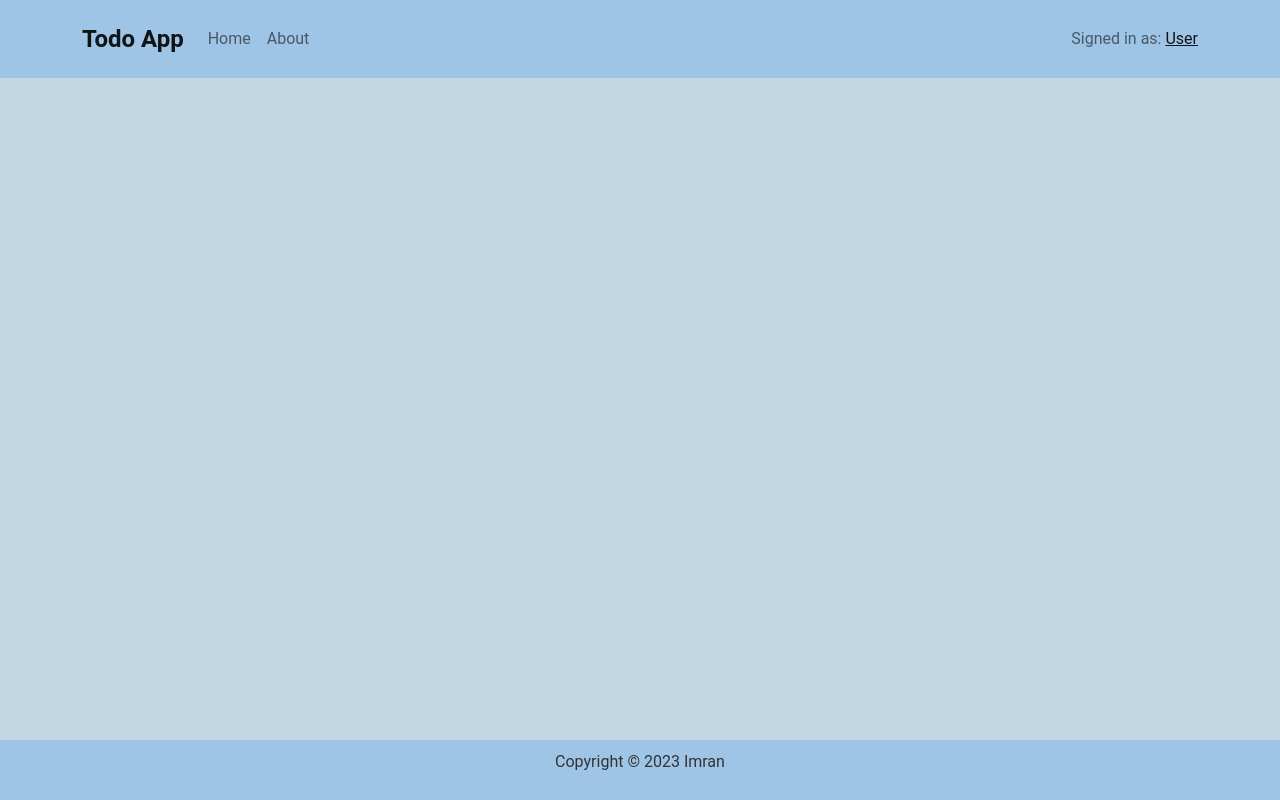
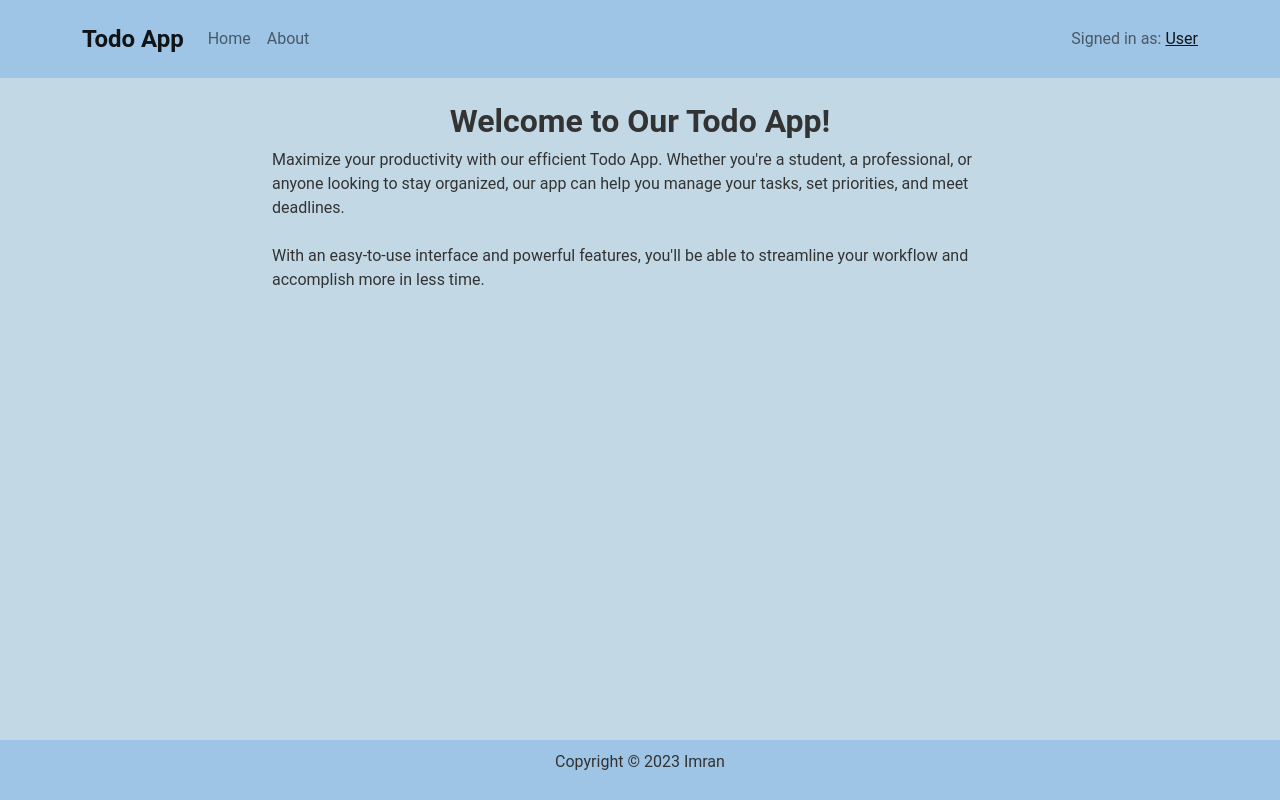
Before and after one commit to ImranNawar/todo-app, a React (Create React App) app: page /about in a window 1280 px wide. Built offline with nearby package versions, Linux system fonts and the light colour scheme.

Commit message:
Add description to About

```diff
--- a/src/pages/About.js
+++ b/src/pages/About.js
@@ -7,9 +7,24 @@ const About = () => {
     <div>
       <NavbarC />
 
+      <div className="container mt-4">
+  <div className="row">
+    <div className="col-md-8 offset-md-2">
+      <h2 className="text-center fw-bold">Welcome to Our Todo App!</h2>
+      <p className="mb-4">
+        Maximize your productivity with our efficient Todo App. Whether you're a student, a professional, or anyone looking to stay organized, our app can help you manage your tasks, set priorities, and meet deadlines.
+      </p>
+      <p className="mb-4">
+        With an easy-to-use interface and powerful features, you'll be able to streamline your workflow and accomplish more in less time.
+      </p>
+    </div>
+  </div>
+</div>
+
+
       <Footer />
     </div>
-  )
-}
+  );
+};
 
-export default About
+export default About;
```
